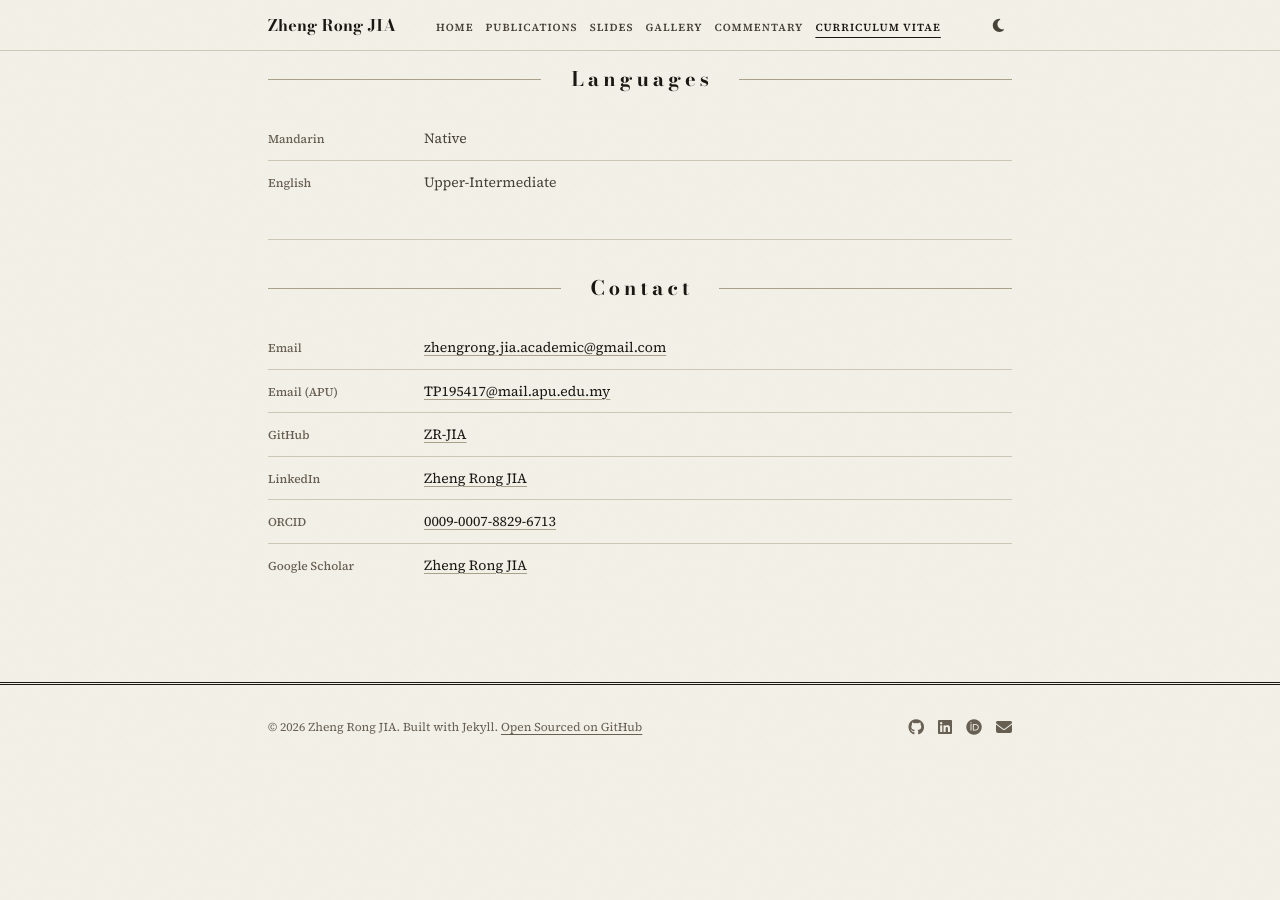
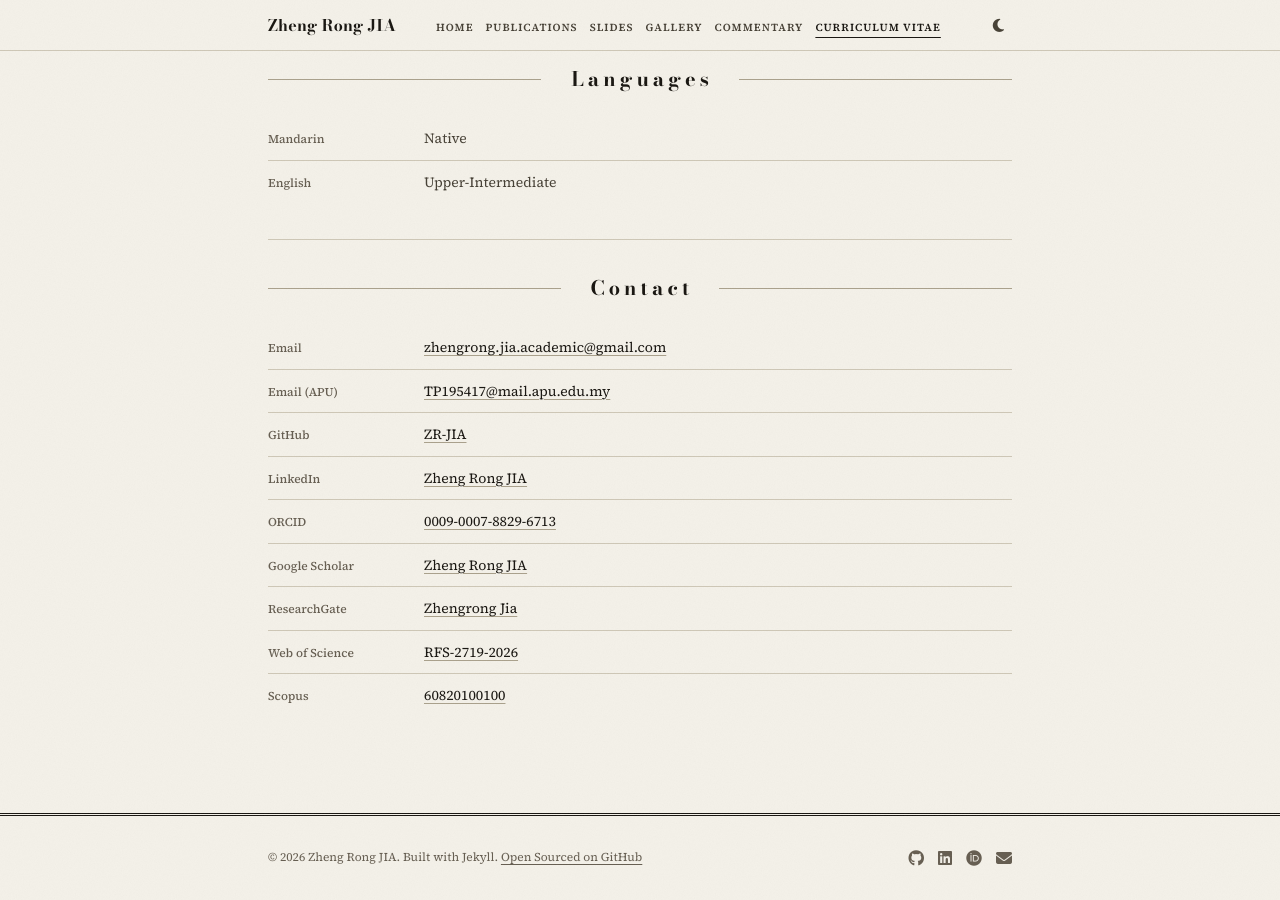
Before and after one commit to ZR-JIA/zr-jia.github.io, a Jekyll site: the page built from _pages/cv.md, in a window 1280 px wide and 900 px high, scrolled down 3254 px. Built offline with Jekyll 4.4.1, drawn with Linux system fonts in a browser that asks for light colours; a style sheet for code colours, icons or effects is not loaded; before the commit the page ends 4023 px from its top, so only the background shows below that.

Commit message:
content: add ResearchGate, Web of Science and Scopus profiles
Link the three new author profiles wherever ORCID and Google Scholar
appear:

- Homepage hero links: ResearchGate, Web of Science and Scopus after
  ORCID, before CV
- CV page Contact: three rows after Google Scholar. ResearchGate shows
  the profile name; Web of Science shows the ResearcherID
  (RFS-2719-2026) and Scopus the Author ID (60820100100), as the ORCID
  row shows its iD
- JSON-LD Person sameAs: the three profile URLs

ResearchGate uses Font Awesome's brand icon. Font Awesome has no Web of
Science or Scopus icons, so the layout also loads Academicons 1.9.6
from cdnjs, the same CDN as Font Awesome, for ai-clarivate and
ai-scopus.

The ResearchGate URL drops its "?ev=hdr_xprf" click-tracking parameter.

```diff
--- a/_layouts/default.html
+++ b/_layouts/default.html
@@ -40,6 +40,7 @@
 
   <!-- Icons -->
   <link rel="stylesheet" href="https://cdnjs.cloudflare.com/ajax/libs/font-awesome/6.5.1/css/all.min.css">
+  <link rel="stylesheet" href="https://cdnjs.cloudflare.com/ajax/libs/academicons/1.9.6/css/academicons.min.css">
 
   <!-- Styles -->
   <link rel="stylesheet" href="{{ '/assets/css/main.css' | relative_url }}">
@@ -71,7 +72,10 @@
       "https://github.com/ZR-JIA",
       "https://www.linkedin.com/in/zhengrong-jia-866456374",
       "https://orcid.org/0009-0007-8829-6713",
-      "https://scholar.google.com/citations?user=juPceOgAAAAJ&hl=en"
+      "https://scholar.google.com/citations?user=juPceOgAAAAJ&hl=en",
+      "https://www.researchgate.net/profile/Zhengrong-Jia-2",
+      "https://www.webofscience.com/wos/author/record/RFS-2719-2026",
+      "https://www.scopus.com/authid/detail.uri?authorId=60820100100"
     ]
   }
   </script>
--- a/_pages/cv.md
+++ b/_pages/cv.md
@@ -263,6 +263,18 @@ description: "Curriculum Vitae of Zheng Rong JIA — AI researcher with expertis
           <span class="skill-category">Google Scholar</span>
           <span class="skill-items"><a href="https://scholar.google.com/citations?user=juPceOgAAAAJ&hl=en" target="_blank" rel="noopener noreferrer">Zheng Rong JIA</a></span>
         </div>
+        <div class="skill-row">
+          <span class="skill-category">ResearchGate</span>
+          <span class="skill-items"><a href="https://www.researchgate.net/profile/Zhengrong-Jia-2" target="_blank" rel="noopener noreferrer">Zhengrong Jia</a></span>
+        </div>
+        <div class="skill-row">
+          <span class="skill-category">Web of Science</span>
+          <span class="skill-items"><a href="https://www.webofscience.com/wos/author/record/RFS-2719-2026" target="_blank" rel="noopener noreferrer">RFS-2719-2026</a></span>
+        </div>
+        <div class="skill-row">
+          <span class="skill-category">Scopus</span>
+          <span class="skill-items"><a href="https://www.scopus.com/authid/detail.uri?authorId=60820100100" target="_blank" rel="noopener noreferrer">60820100100</a></span>
+        </div>
       </div>
     </section>
 
```
Also changed, not shown: _pages/index.md (+3 -0 lines).
